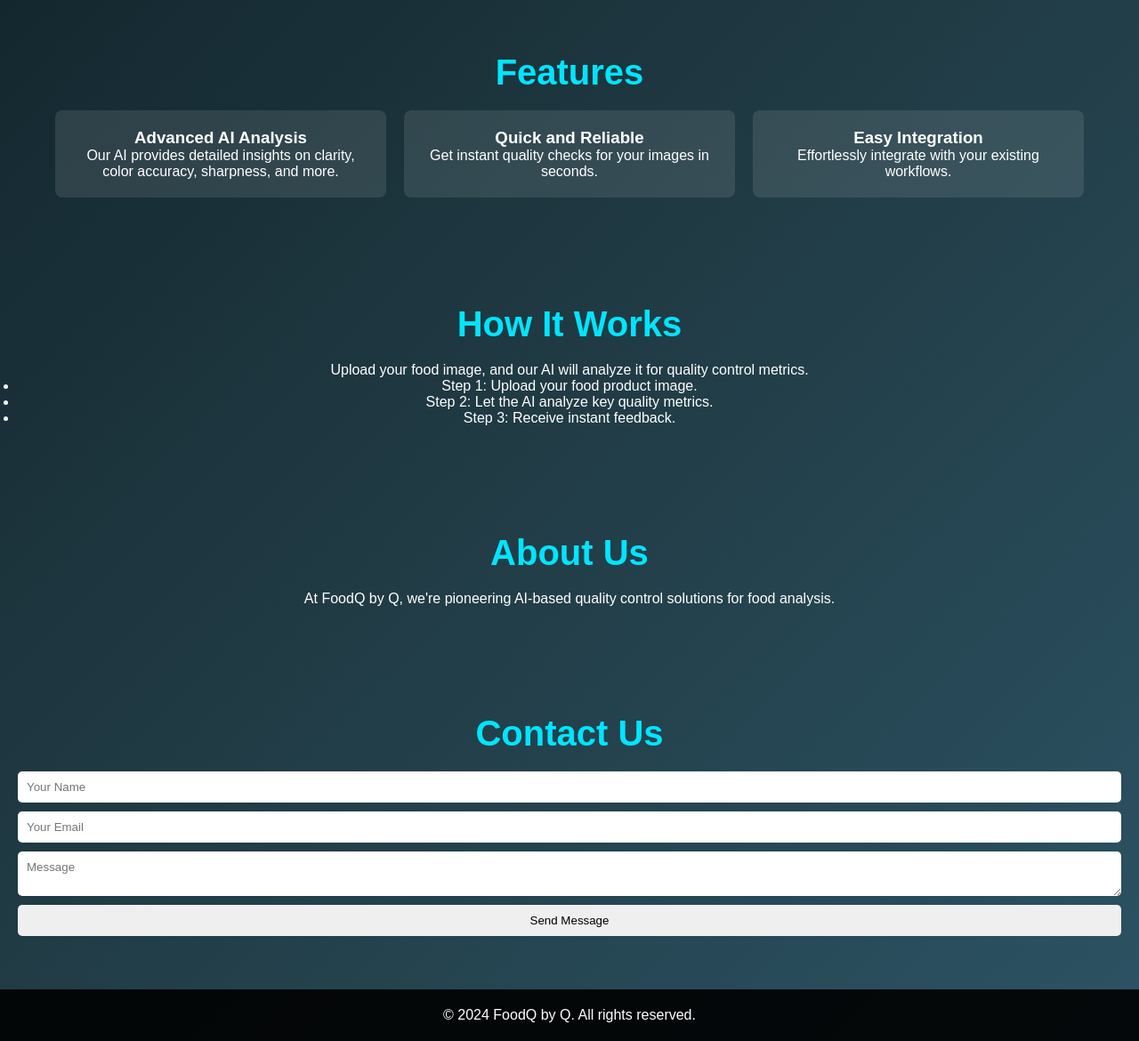
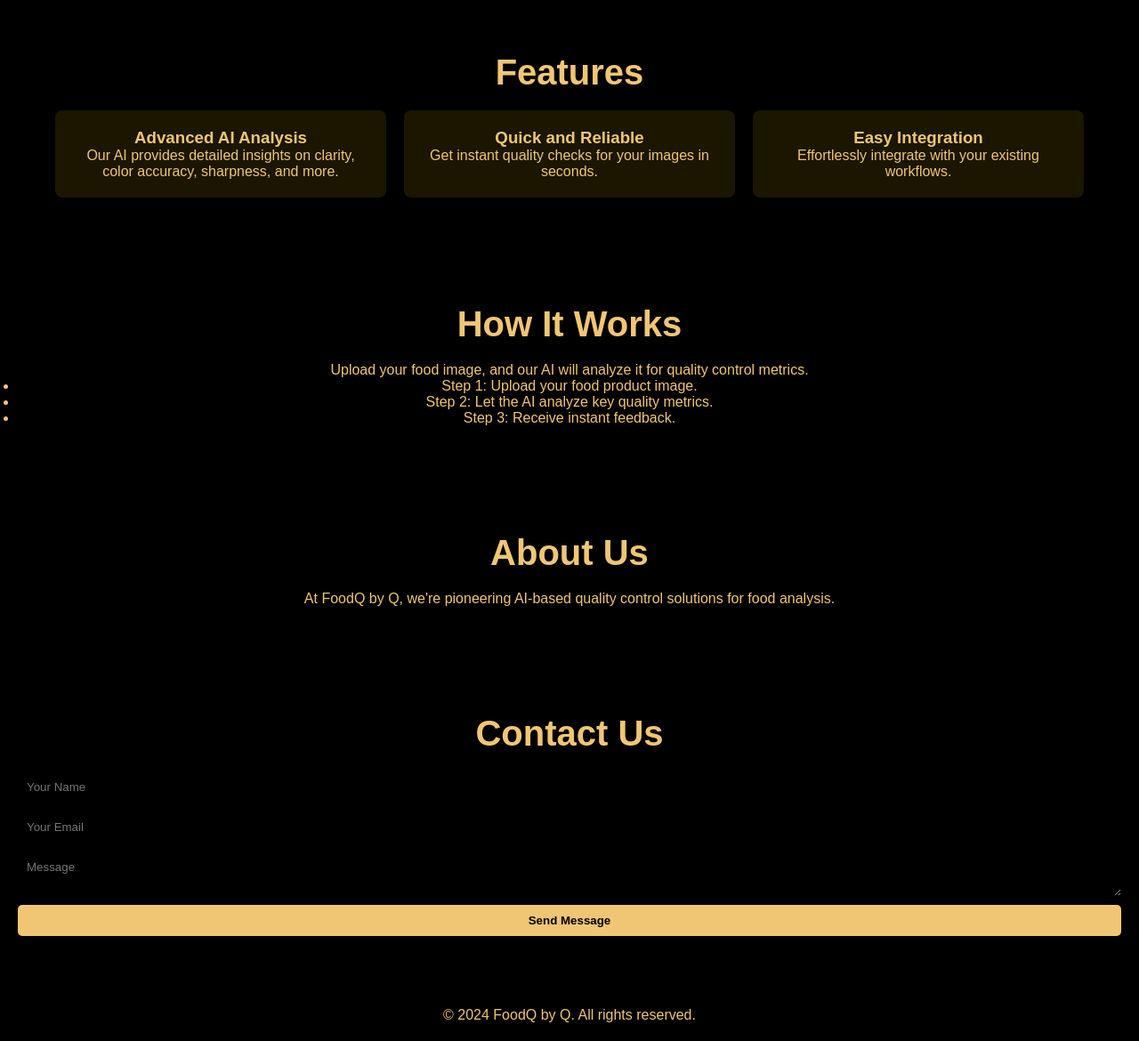
Before and after one commit to a-khater/foodqbyq, a Flask app: page / in a window 1280 px wide. Shown: the part 408-1578 px from the top of the page at 89% size. Run offline with Flask 3, Linux system fonts and the light colour scheme.

Commit message:
final commit

```diff
--- a/app.py
+++ b/app.py
@@ -1,15 +1,15 @@
 import openai
 import os
-from flask import Flask, render_template, request
+from flask import Flask, render_template, request, redirect, url_for
 
-# Set the OpenAI API key from environment variables
+# Set up the OpenAI API key from environment variables
 openai.api_key = os.getenv('OPENAI_API_KEY')
 
 app = Flask(__name__)
 app.config['UPLOAD_FOLDER'] = 'static/uploads/'
 app.config['MAX_CONTENT_LENGTH'] = 16 * 1024 * 1024  # Limit file size to 16MB
 
-# Create the upload folder if it doesn't exist
+# Ensure the upload folder exists
 os.makedirs(app.config['UPLOAD_FOLDER'], exist_ok=True)
 
 @app.route('/')
@@ -49,10 +49,10 @@
 def call_chatgpt_api(prompt):
     try:
         response = openai.Completion.create(
-            model="gpt-4.0-mini",  # Assuming gpt-4.0-mini is supported with Completion
+            model="text-davinci-003",  # Adjust if "gpt-4.0-mini" becomes available
             prompt=prompt,
-            max_tokens=150,  # Adjust to control response length
-            temperature=0.5   # Set to a balanced level for consistency
+            max_tokens=150,  # Control response length
+            temperature=0.5   # Balanced for consistency
         )
         return response.choices[0].text.strip()
     except Exception as e:
--- a/static/css/style.css
+++ b/static/css/style.css
@@ -6,8 +6,8 @@
 }
 
 body {
-    background: linear-gradient(135deg, #0f2027, #203a43, #2c5364);
-    color: #fff;
+    background-color: #000;  /* Black background */
+    color: #f0c674; /* Gold color for text */
 }
 
 .navbar {
@@ -15,7 +15,7 @@
     justify-content: space-between;
     align-items: center;
     padding: 20px;
-    background-color: rgba(0, 0, 0, 0.8);
+    background-color: rgba(0, 0, 0, 0.9);
     position: sticky;
     top: 0;
     z-index: 100;
@@ -23,7 +23,7 @@
 
 .logo {
     font-size: 24px;
-    color: #00e5ff;
+    color: #f0c674;  /* Gold color */
     font-weight: bold;
 }
 
@@ -34,13 +34,13 @@
 }
 
 .nav-links a {
-    color: #fff;
+    color: #f0c674; /* Gold color for links */
     text-decoration: none;
     transition: color 0.3s;
 }
 
 .nav-links a:hover {
-    color: #00e5ff;
+    color: #ffd700; /* Lighter gold on hover */
 }
 
 .hero {
@@ -49,12 +49,13 @@
     align-items: center;
     text-align: center;
     padding: 100px 20px;
-    background: url('static/images/futuristic-bg.jpg') center/cover no-repeat;
+    background: url('static/images/black-gold-bg.jpg') center/cover no-repeat;
+    color: #f0c674; /* Gold text color */
 }
 
 .hero h1 {
     font-size: 3rem;
-    color: #00e5ff;
+    color: #ffd700; /* Lighter gold for main heading */
 }
 
 .upload-form {
@@ -62,8 +63,8 @@
 }
 
 .file-label, .analyze-btn {
-    background: #00e5ff;
-    color: #000;
+    background: #f0c674;  /* Gold color for buttons */
+    color: #000;  /* Black text on buttons */
     padding: 12px 20px;
     border-radius: 5px;
     border: none;
@@ -73,7 +74,7 @@
 }
 
 .file-label:hover, .analyze-btn:hover {
-    background: #00b3cc;
+    background: #ffd700; /* Lighter gold on hover */
 }
 
 .section {
@@ -84,7 +85,7 @@
 .section h2 {
     font-size: 2.5rem;
     margin-bottom: 20px;
-    color: #00e5ff;
+    color: #f0c674;  /* Gold section titles */
 }
 
 .features-container {
@@ -95,10 +96,11 @@
 }
 
 .feature {
-    background: rgba(255, 255, 255, 0.1);
+    background: rgba(255, 215, 0, 0.1);  /* Very light transparent gold background */
     padding: 20px;
     border-radius: 8px;
     width: 30%;
+    color: #f0c674; /* Gold text for feature descriptions */
 }
 
 .contact-form input, .contact-form textarea, .contact-form button {
@@ -108,10 +110,25 @@
     padding: 10px;
     border-radius: 5px;
     border: none;
+    background: #000;
+    color: #f0c674;
+}
+
+.contact-form button {
+    background: #f0c674;
+    color: #000;
+    font-weight: bold;
+    cursor: pointer;
+    transition: background 0.3s;
+}
+
+.contact-form button:hover {
+    background: #ffd700;
 }
 
 footer {
     text-align: center;
     padding: 20px;
     background-color: rgba(0, 0, 0, 0.9);
+    color: #f0c674;
 }
```
